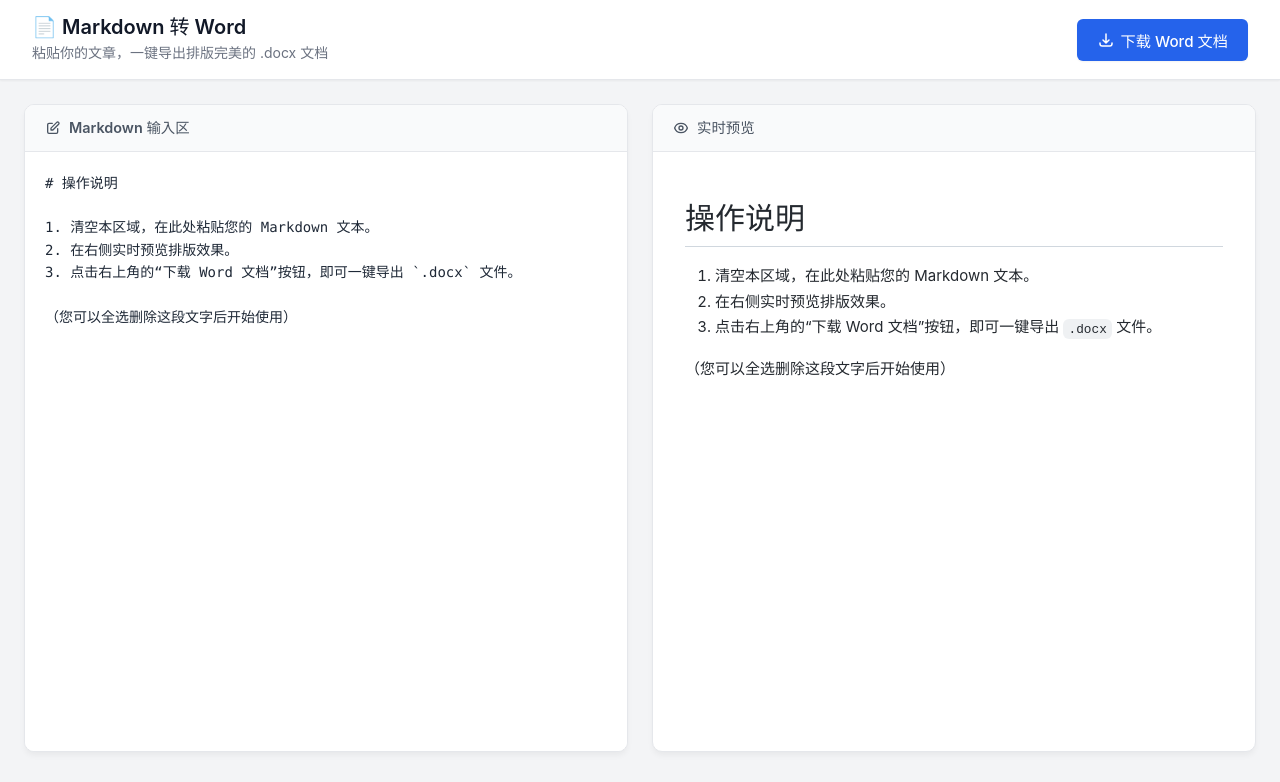
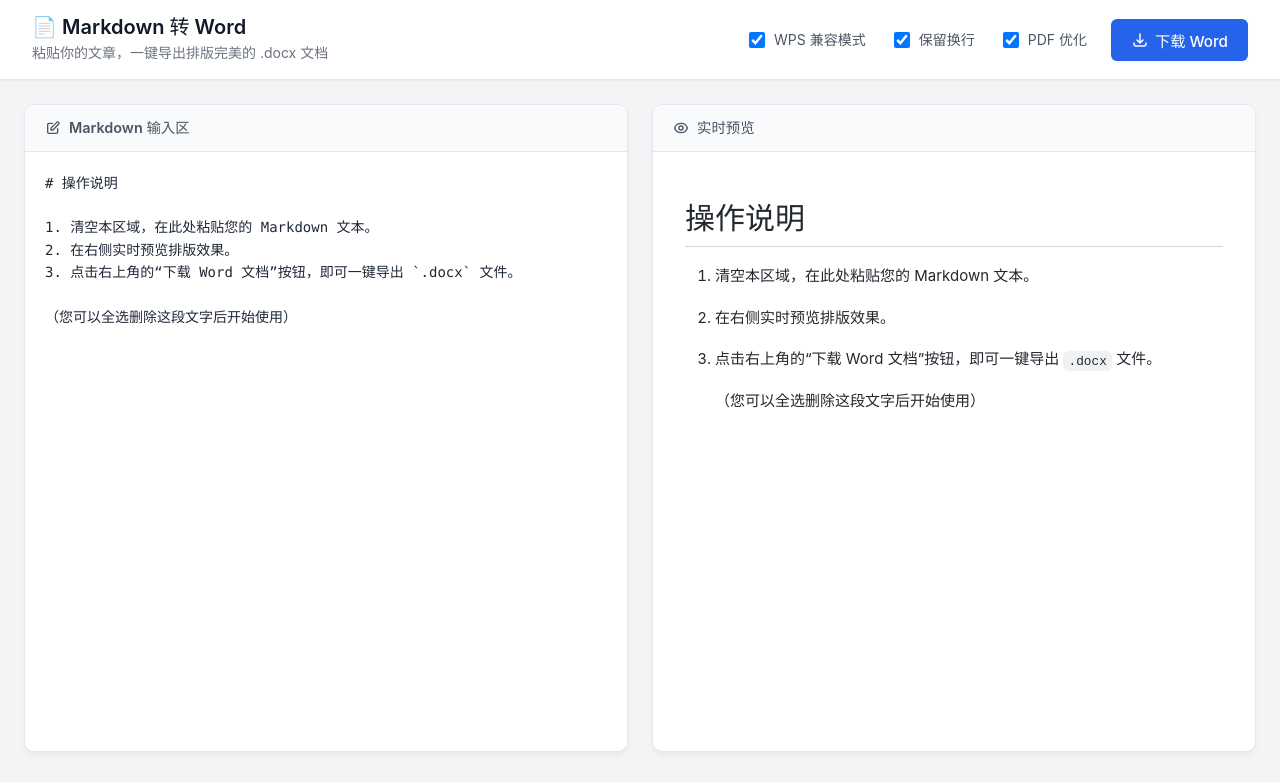
Before and after one commit to markfxm/MDtoWord, a Vue app: page / in a window 1280 px wide. Shown: the top 782 px of the page. Built offline with nearby package versions, Linux system fonts and the light colour scheme.

Commit message:
Update to WPS

```diff
--- a/package.json
+++ b/package.json
@@ -11,6 +11,8 @@
   "dependencies": {
     "file-saver": "^2.0.5",
     "html-docx-js-typescript": "^0.1.5",
+    "html-to-image": "^1.11.13",
+    "html2canvas": "^1.4.1",
     "katex": "^0.16.33",
     "marked": "^17.0.3",
     "vue": "^3.5.25"
--- a/src/components/MDtoWord.vue
+++ b/src/components/MDtoWord.vue
@@ -6,13 +6,28 @@
         <h1>📄 Markdown 转 Word</h1>
         <span class="tagline">粘贴你的文章，一键导出排版完美的 .docx 文档</span>
       </div>
-      <button class="download-btn" @click="downloadWord">
-        <svg width="18" height="18" fill="none" stroke="currentColor" viewBox="0 0 24 24">
+      <div class="header-right">
+        <label class="compatibility-toggle" title="解决 WPS 和旧版 Word 公式乱码问题">
+          <input type="checkbox" v-model="isWpsCompatible">
+          <span>WPS 兼容模式</span>
+        </label>
+        <label class="compatibility-toggle" title="允许单换行直接转换为换行符（对 PDF 复制很有用）">
+          <input type="checkbox" v-model="isPreserveBreaks">
+          <span>保留换行</span>
+        </label>
+        <label class="compatibility-toggle" title="自动转换 PDF 特殊符号并恢复列表缩进">
+          <input type="checkbox" v-model="isOptimizePdf">
+          <span>PDF 优化</span>
+        </label>
+        <button class="download-btn" @click="downloadWord" :disabled="isDownloading">
+          <svg v-if="!isDownloading" width="18" height="18" fill="none" stroke="currentColor" viewBox="0 0 24 24">
             <path stroke-linecap="round" stroke-linejoin="round" stroke-width="2"
               d="M4 16v1a3 3 0 003 3h10a3 3 0 003-3v-1m-4-4l-4 4m0 0l-4-4m4 4V4"></path>
           </svg>
-        下载 Word 文档
+          <span v-else class="spinner"></span>
+          {{ isDownloading ? '正在处理...' : '下载 Word' }}
         </button>
+      </div>
     </header>
 
     <!-- 主体内容区 -->
@@ -57,6 +72,13 @@ import katex from 'katex';
 import 'katex/dist/katex.min.css'; // 必须引入 KaTeX 的 CSS
 import { asBlob } from 'html-docx-js-typescript';
 import { saveAs } from 'file-saver';
+import html2canvas from 'html2canvas';
+
+// 界面状态
+const isWpsCompatible = ref(true);
+const isPreserveBreaks = ref(true);
+const isOptimizePdf = ref(true);
+const isDownloading = ref(false);
 
 // 初始占位文本
 const markdownContent = ref(`# 操作说明
@@ -68,17 +90,92 @@ const markdownContent = ref(`# 操作说明
 （您可以全选删除这段文字后开始使用）`);
 
 /**
+ * PDF 粘贴内容预处理：修复丢失的列表符号和缩进
+ */
+const optimizePdfContent = (text) => {
+  if (!text) return '';
+
+  let lines = text.split('\n');
+  let result = [];
+  let inNumberedBlock = false;
+
+  for (let i = 0; i < lines.length; i++) {
+    let line = lines[i];
+    let trimmed = line.trim();
+
+    // 识别 PDF 特殊符号和标准列表
+    const pdfBulletRegex = /^[•●○▪▫]\s*/;
+    const numberedListRegex = /^\d+\.\s+/;
+    const standardListRegex = /^([*+-]|\d+\.)\s+/;
+
+    let processedLine = "";
+    let isListOrHeader = false;
+
+    if (numberedListRegex.test(trimmed)) {
+      inNumberedBlock = true;
+      processedLine = trimmed;
+      isListOrHeader = true;
+    } else if (trimmed === "") {
+      processedLine = "";
+      if (!inNumberedBlock) inNumberedBlock = false;
+    } else {
+      const isPdfBullet = pdfBulletRegex.test(trimmed);
+      const isStandard = standardListRegex.test(trimmed);
+
+      if (isPdfBullet || isStandard) {
+        let marker = "* ";
+        let content = trimmed.replace(pdfBulletRegex, "").replace(standardListRegex, "");
+        let indent = inNumberedBlock ? "   " : "";
+        processedLine = indent + marker + content;
+        isListOrHeader = true;
+      } else {
+        processedLine = (inNumberedBlock ? "   " : "") + trimmed;
+      }
+    }
+
+    // --- 智能合行逻辑 (Smart Unwrapping) ---
+    // 如果上一行不是以标点结尾，且当前行不是列表/标题，则合并
+    if (result.length > 0 && processedLine !== "" && !isListOrHeader) {
+      let lastLine = result[result.length - 1];
+      let lastTrimmed = lastLine.trim();
+
+      // 检查上一行是否是一个可以继续的段落行
+      // 1. 不是列表或标题
+      const lastLineIsList = standardListRegex.test(lastTrimmed) || numberedListRegex.test(lastTrimmed);
+      // 2. 没有以终结标点结尾
+      const lineEnders = /[。！？\.!\?;；\uff1a:]$/;
+
+      if (!lastLineIsList && lastTrimmed !== "" && !lineEnders.test(lastTrimmed)) {
+        // 合并到上一行
+        const hasChinese = /[\u4e00-\u9fa5]/.test(lastLine + processedLine);
+        const joiner = hasChinese ? "" : " ";
+        result[result.length - 1] = lastLine + joiner + trimmed;
+        continue;
+      }
+    }
+
+    result.push(processedLine);
+  }
+
+  return result.join('\n');
+};
+
+/**
  * 核心转换函数
  * @param {string} text - 输入的 Markdown 文本
  * @param {boolean} isForWord - 是否为导出 Word (Word 需要 mathml 格式)
  */
 const renderMarkdownWithMath = (text, isForWord = false) => {
   if (!text) return '';
+
+  // 0. PDF 优化预处理
+  let processedText = isOptimizePdf.value ? optimizePdfContent(text) : text;
+
   let mathTokens = {};
   let tokenIndex = 0;
 
   // 1. 提取块级公式
-  let processedText = text.replace(/\$\$([\s\S]+?)\$\$/g, (match, mathContent) => {
+  processedText = processedText.replace(/\$\$([\s\S]+?)\$\$/g, (match, mathContent) => {
     let token = `MTHBLOCK${tokenIndex}MTH`;
     mathTokens[token] = { text: mathContent, display: true };
     tokenIndex++;
@@ -94,7 +191,7 @@ const renderMarkdownWithMath = (text, isForWord = false) => {
   });
 
   // 3. 基础 markdown 解析
-  let html = marked.parse(processedText);
+  let html = marked.parse(processedText, { breaks: isPreserveBreaks.value });
 
   // 4. 填补渲染后的公式
   for (let token in mathTokens) {
@@ -105,6 +202,10 @@ const renderMarkdownWithMath = (text, isForWord = false) => {
         output: isForWord ? 'mathml' : 'htmlAndMathml',
         throwOnError: false
       });
+
+      // 注：Word 的 docx 转换库通常不直接支持复杂的 MathML。
+      // 以前能显示是因为 <annotation> 里的原始文本被当作普通文字显示了。
+      // 我们在此保留全部输出，但在“标准模式”下载时 Word 可能会回退到显示 LaTeX 源码。
       html = html.replace(token, renderedMath);
     } catch (e) {
       // 如果公式有语法错误，原样输出避免页面崩溃
@@ -126,10 +227,91 @@ const downloadWord = async () => {
     return;
   }
 
-  // 生成专供 Word 使用的 HTML 源（包含纯 MathML）
-  const rawHtml = renderMarkdownWithMath(markdownContent.value, true);
+  isDownloading.value = true;
+
+  try {
+    let finalHtmlBody = '';
+
+    if (isWpsCompatible.value) {
+      // WPS 兼容模式：将各公式节点转为图片
+      const previewEl = document.querySelector('.preview');
+      if (!previewEl) throw new Error('找不到预览容器');
+
+      // 1. 克隆一份用于导出，避免直接修改用户看到的预览区
+      const clone = previewEl.cloneNode(true);
+      // 将克隆临时挂载到 DOM，确保样式计算正确（隐藏在屏幕外）
+      clone.style.position = 'fixed';
+      clone.style.left = '-9999px';
+      clone.style.top = '0';
+      clone.style.width = previewEl.clientWidth + 'px';
+      clone.style.height = 'auto';
+      document.body.appendChild(clone);
+
+      try {
+        // 2. 找到预览区真实可见的公式节点
+        const originalMathNodes = previewEl.querySelectorAll('.katex');
+        const cloneMathNodes = clone.querySelectorAll('.katex');
+
+        // 3. 逐个转换并替换
+        for (let i = 0; i < originalMathNodes.length; i++) {
+          const originalNode = originalMathNodes[i];
+          const cloneNode = cloneMathNodes[i];
+
+          // 专门针对 .katex-html 部分进行捕捉，避免 MathML 干扰位置计算
+          const targetToCapture = originalNode.querySelector('.katex-html') || originalNode;
+
+          // 使用 html2canvas 捕捉真实的渲染效果
+          const canvas = await html2canvas(targetToCapture, {
+            backgroundColor: null,
+            scale: 3, // 提高采样率获取更清晰文字
+            useCORS: true,
+            logging: false,
+            removeContainer: true,
+            onclone: (clonedDoc) => {
+              // 在克隆中彻底隐藏 MathML，防止其影响布局
+              const mathmlElements = clonedDoc.querySelectorAll('.katex-mathml');
+              mathmlElements.forEach(el => el.style.display = 'none');
+            }
+          });
+
+          const dataUrl = canvas.toDataURL('image/png');
+
+          // 创建图片标签并替换克隆中的节点
+          const img = document.createElement('img');
+          img.src = dataUrl;
+
+          // 适配公式显示模式
+          if (cloneNode.classList.contains('katex-display')) {
+            img.style.display = 'block';
+            img.style.margin = '1.2em auto';
+          } else {
+            // 行内公式优化：WPS/Word 中的图片基准线通常显著偏高
+            // 使用 middle + 较大的负边距可以更稳健地将公式“压”回正文水平线
+            img.style.verticalAlign = 'middle';
+            img.style.marginBottom = '-4px'; // 强力下拉，解决上漂问题
+            img.style.display = 'inline-block';
+            img.style.marginLeft = '2px';
+            img.style.marginRight = '2px';
+          }
+
+          // 设置合适的大小
+          const rect = targetToCapture.getBoundingClientRect();
+          img.width = rect.width;
+          img.height = rect.height;
+
+          cloneNode.parentNode.replaceChild(img, cloneNode);
+        }
+        finalHtmlBody = clone.innerHTML;
+      } finally {
+        document.body.removeChild(clone);
+      }
+    } else {
+      // 标准模式：直接生成（Word 可能回退到文本显示）
+      finalHtmlBody = renderMarkdownWithMath(markdownContent.value, true);
+    }
 
     // 注入 Word 专用排版样式
+    // 增加 img 样式确保图片不会由于太大而错位
     const documentHtml = `
       <!DOCTYPE html>
       <html>
@@ -139,39 +321,30 @@ const downloadWord = async () => {
               body { font-family: "Microsoft YaHei", "SimSun", "Calibri", sans-serif; line-height: 1.6; color: #333333; }
               h1, h2, h3, h4, h5, h6 { color: #1f2937; margin-top: 20px; margin-bottom: 12px; font-weight: bold; }
               h1 { font-size: 24px; border-bottom: 1px solid #e5e7eb; padding-bottom: 6px; }
-            h2 { font-size: 20px; border-bottom: 1px solid #e5e7eb; padding-bottom: 6px; }
               p { margin-bottom: 14px; }
-            code { font-family: "Courier New", monospace; background-color: #f3f4f6; padding: 2px 4px; border-radius: 3px; font-size: 10.5pt; }
-            pre { background-color: #f3f4f6; padding: 12px; border-radius: 4px; }
-            pre code { background-color: transparent; padding: 0; }
-            blockquote { border-left: 4px solid #d1d5db; margin: 0; padding-left: 12px; color: #4b5563; }
+              img { max-width: 100%; height: auto; }
               table { border-collapse: collapse; width: 100%; margin-bottom: 16px; }
               th, td { border: 1px solid #d1d5db; padding: 8px 12px; }
-            th { background-color: #f3f4f6; font-weight: bold; }
               ul, ol { padding-left: 24px; margin-bottom: 14px; }
           </style>
       </head>
       <body>
-        ${rawHtml}
+          ${finalHtmlBody}
       </body>
       </html>
     `;
 
-  try {
-    // 转为 docx 文件 Blob 并下载
     const convertedDocx = await asBlob(documentHtml, {
       orientation: 'portrait',
       margins: { top: 1440, right: 1440, bottom: 1440, left: 1440 }
     });
 
-    console.log('convertedDocx type:', typeof convertedDocx);
-    console.log('convertedDocx is Blob:', convertedDocx instanceof Blob);
-    console.log('convertedDocx:', convertedDocx);
-
     saveAs(convertedDocx, '文档导出.docx');
   } catch (error) {
     console.error('导出 Word 出错:', error);
-    alert('导出 Word 时出错，请检查控制台。');
+    alert('导出失败，请检查公式是否过于复杂或尝试刷新页面重试。');
+  } finally {
+    isDownloading.value = false;
   }
 };
 </script>
@@ -218,6 +391,28 @@ const downloadWord = async () => {
   margin-left: 0;
 }
 
+.header-right {
+  display: flex;
+  align-items: center;
+  gap: 1.5rem;
+}
+
+.compatibility-toggle {
+  display: flex;
+  align-items: center;
+  gap: 6px;
+  font-size: 0.875rem;
+  color: #4b5563;
+  cursor: pointer;
+  user-select: none;
+}
+
+.compatibility-toggle input {
+  cursor: pointer;
+  width: 16px;
+  height: 16px;
+}
+
 .download-btn {
   background-color: #2563eb;
   color: white;
@@ -234,13 +429,34 @@ const downloadWord = async () => {
   box-shadow: 0 1px 2px 0 rgba(0, 0, 0, 0.05);
 }
 
-.download-btn:hover {
+.download-btn:disabled {
+  background-color: #94a3b8;
+  cursor: not-allowed;
+  transform: none;
+}
+
+.download-btn:hover:not(:disabled) {
   background-color: #1d4ed8;
   transform: translateY(-1px);
 }
 
-.download-btn:active {
+.download-btn:active:not(:disabled) {
   transform: translateY(0);
+}
+
+.spinner {
+  width: 16px;
+  height: 16px;
+  border: 2px solid rgba(255, 255, 255, 0.3);
+  border-radius: 50%;
+  border-top-color: #fff;
+  animation: spin 1s linear infinite;
+}
+
+@keyframes spin {
+  to {
+    transform: rotate(360deg);
+  }
 }
 
 .container {
```
Also changed, not shown: 1 other file (tests, documents, lock files or other folders). Lines whose indentation alone changed are shown as unchanged.
